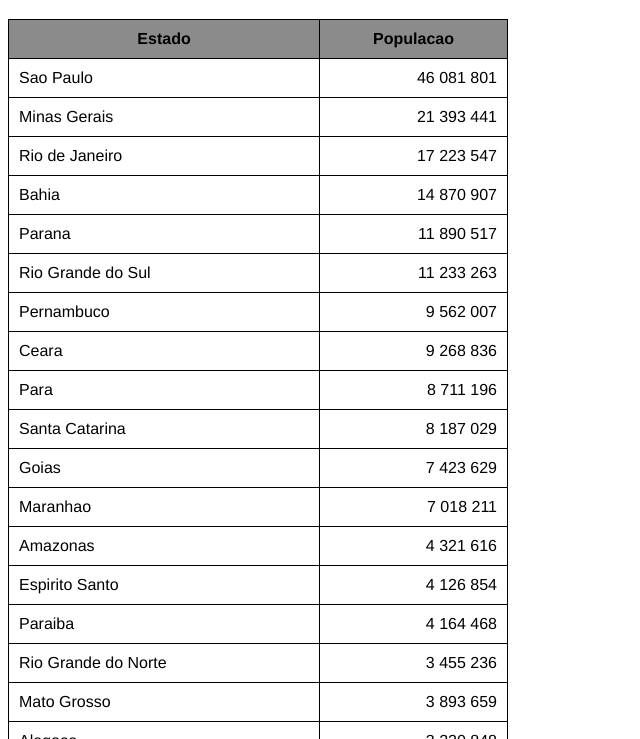
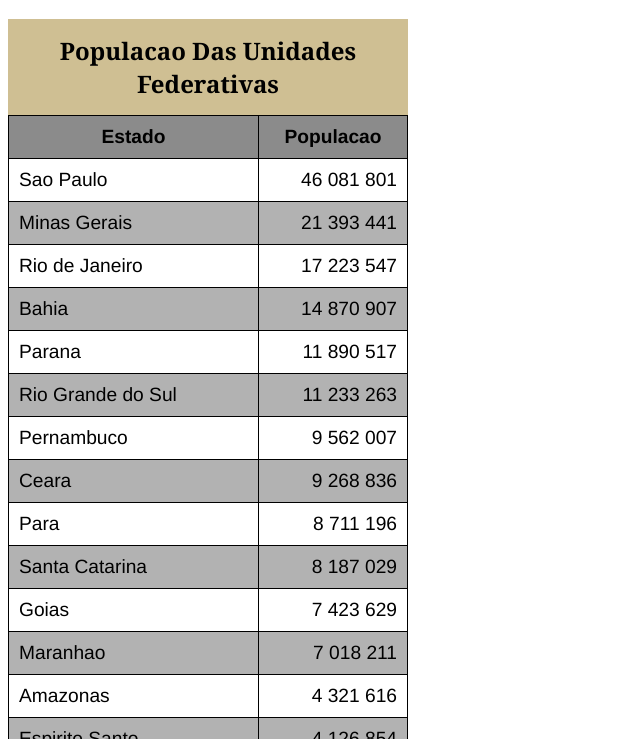
Before and after one commit to anaclaralorena/html-css, a plain HTML site: page exercicios/ex023/tabela02.html in a window 1280 px wide. Shown: the part 61-800 px from the top of the page, without its empty margins (0-640 px from the left). Drawn offline with Linux system fonts and the light colour scheme.

Commit message:
tabela atualizada

```diff
--- a/exercicios/ex023/tabela02.html
+++ b/exercicios/ex023/tabela02.html
@@ -11,17 +11,37 @@
         }
 
         table {
-            width: 500px;
+            width: 400px;
             border-collapse: collapse;
 
         }
-        thead , tfoot{
+
+        caption {
+            font-family: Cambria, Cochin, Georgia, Times, 'Times New Roman', serif;
+            font-weight: bold;
+            font-size: 1.5em;
+
+            padding: 15px;
+            background-color: rgba(167, 137, 56, 0.541);
+
+
+        }
+        tbody  tr:nth-child(2n){
+            background-color: rgba(105, 105, 105, 0.514);
+        }
+
+
+
+        thead,
+        tfoot {
             background-color: rgba(68, 68, 68, 0.616);
         }
 
-        td , th{
+        td,
+        th {
 
             border: 1px solid black;
+            font-size: 1.2em;
 
             padding: 10px;
         }
@@ -36,10 +56,11 @@
 <body>
     <h1>Tabelas Grandes</h1>
     <table>
+        <caption>Populacao Das Unidades Federativas</caption>
         <thead>
             <tr>
-                <th>Estado</th>
-                <th>Populacao </th>
+                <th scope="col">Estado</th>
+                <th scope="col">Populacao </th>
             </tr>
 
         </thead>
@@ -155,7 +176,7 @@
         </tbody>
         <tfoot>
             <tr>
-                <th>total</th>
+                <th scope="row">Total</th>
                 <td class="num"><strong>0000</strong></td>
             </tr>
 
```
